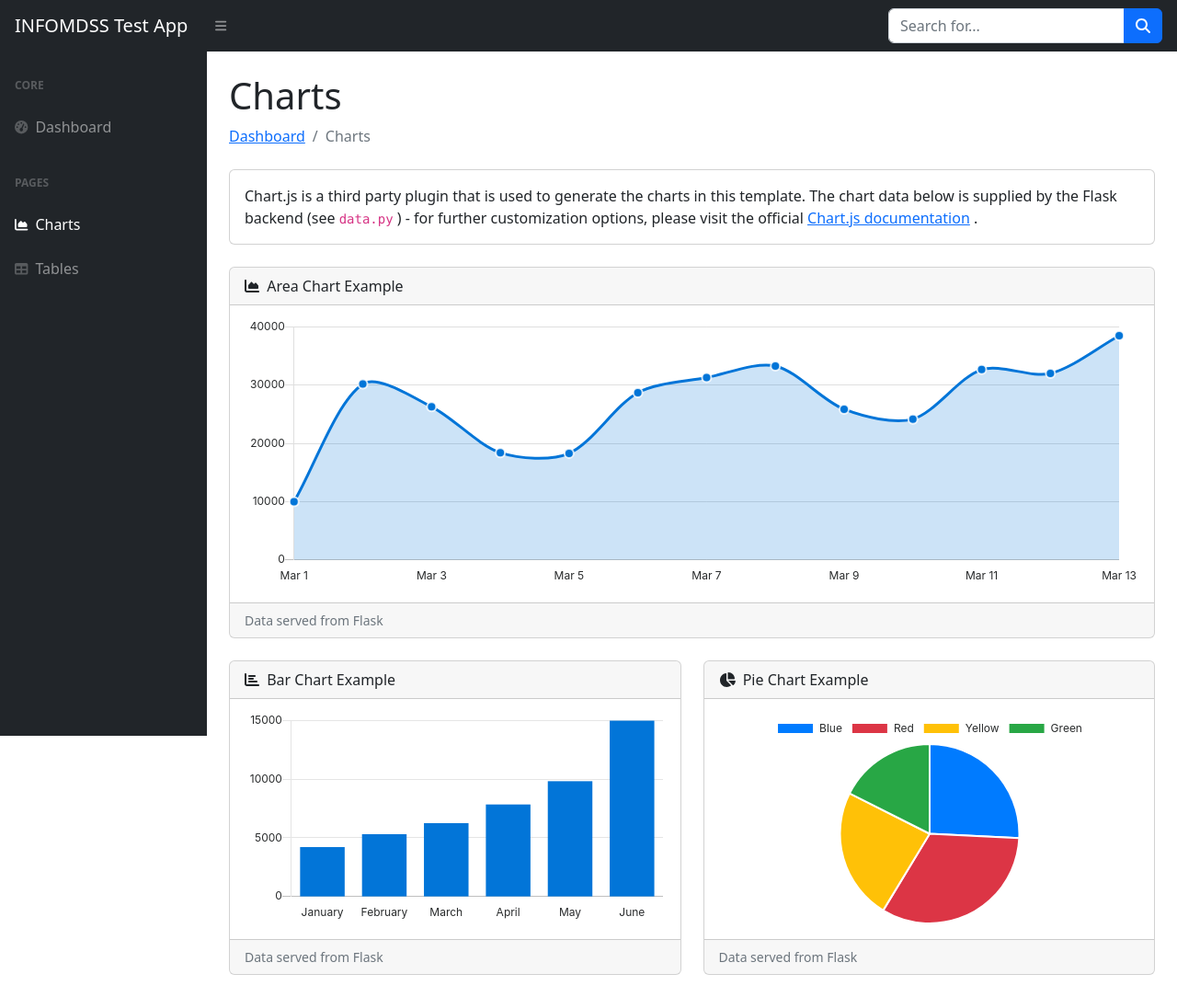
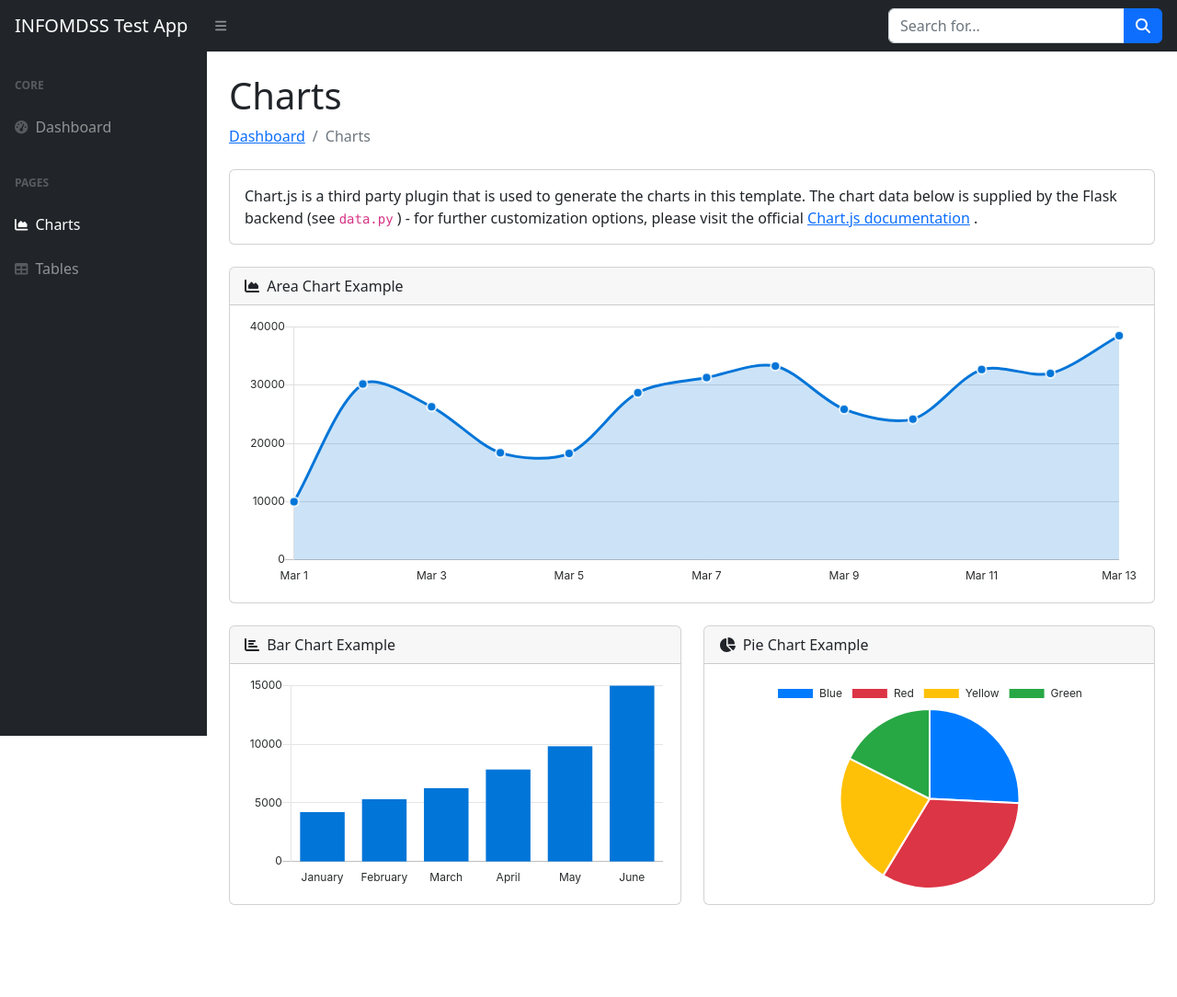
Before and after one commit to daithin77-byte/INFOMDSS-Test-App, a Flask app: page /charts in a window 1280 px wide. Shown: the whole page at 92% size. After the commit the page ends 984 px from the top, so only its background shows below. Run offline with Flask 3, Linux system fonts and the light colour scheme; some libraries are stand-ins or nearby versions.

Commit message:
fixed chart issue

```diff
--- a/templates/charts.html
+++ b/templates/charts.html
@@ -22,7 +22,6 @@
             Area Chart Example
         </div>
         <div class="card-body"><canvas id="myAreaChart" width="100%" height="30"></canvas></div>
-        <div class="card-footer small text-muted">Data served from Flask</div>
     </div>
     <div class="row">
         <div class="col-lg-6">
@@ -32,7 +31,6 @@
                     Bar Chart Example
                 </div>
                 <div class="card-body"><canvas id="myBarChart" width="100%" height="50"></canvas></div>
-                <div class="card-footer small text-muted">Data served from Flask</div>
             </div>
         </div>
         <div class="col-lg-6">
@@ -42,7 +40,6 @@
                     Pie Chart Example
                 </div>
                 <div class="card-body"><canvas id="myPieChart" width="100%" height="50"></canvas></div>
-                <div class="card-footer small text-muted">Data served from Flask</div>
             </div>
         </div>
     </div>
@@ -50,10 +47,13 @@
 
 {% block scripts_extra %}
     <script src="https://cdnjs.cloudflare.com/ajax/libs/Chart.js/2.8.0/Chart.min.js" crossorigin="anonymous"></script>
+    <script id="area-chart-data" type="application/json">{{ area_chart|tojson|safe }}</script>
+    <script id="bar-chart-data" type="application/json">{{ bar_chart|tojson|safe }}</script>
+    <script id="pie-chart-data" type="application/json">{{ pie_chart|tojson|safe }}</script>
     <script>
-        const areaChartData = {{ area_chart|tojson }};
-        const barChartData = {{ bar_chart|tojson }};
-        const pieChartData = {{ pie_chart|tojson }};
+        const areaChartData = JSON.parse(document.getElementById('area-chart-data').textContent);
+        const barChartData = JSON.parse(document.getElementById('bar-chart-data').textContent);
+        const pieChartData = JSON.parse(document.getElementById('pie-chart-data').textContent);
     </script>
     <script src="{{ url_for('static', filename='js/charts.js') }}"></script>
 {% endblock %}
```
